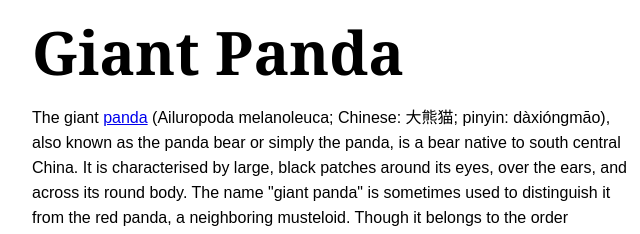
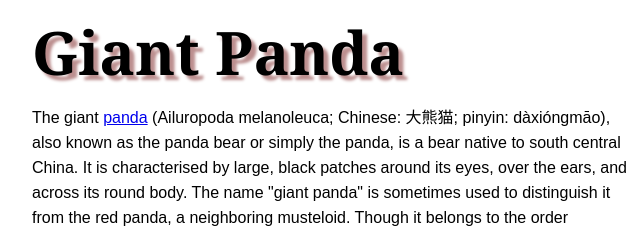
Before and after one commit to mariamickols/GiantPanda, a plain HTML site: page index.html in a window 1280 px wide. Shown: the top 234 px of the page, 308-948 px from the left. Drawn offline with Linux system fonts and the light colour scheme.

```diff
--- a/pandastyle.css
+++ b/pandastyle.css
@@ -16,3 +16,8 @@ h1{
     font-size: 60px;
     font-family: Georgia;
 }
+
+h1,h2{
+    text-shadow: 5px 5px 3px rosybrown;
+
+}
```
